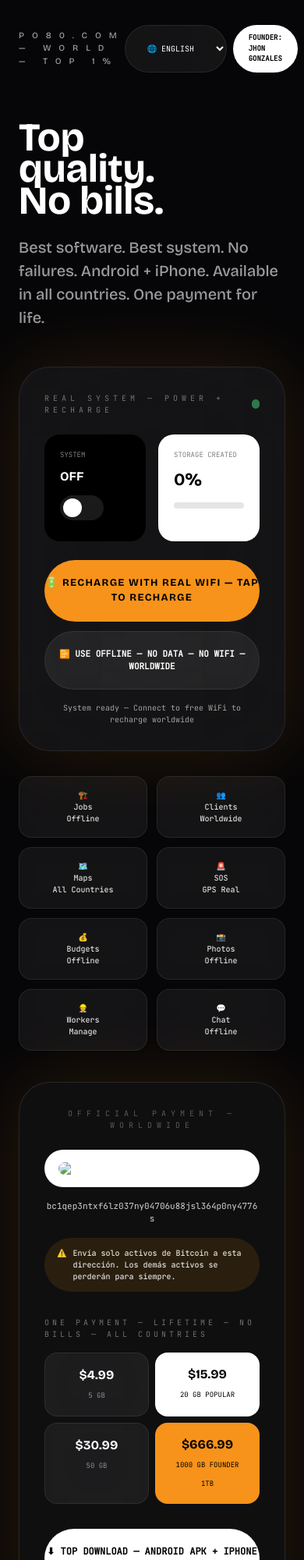
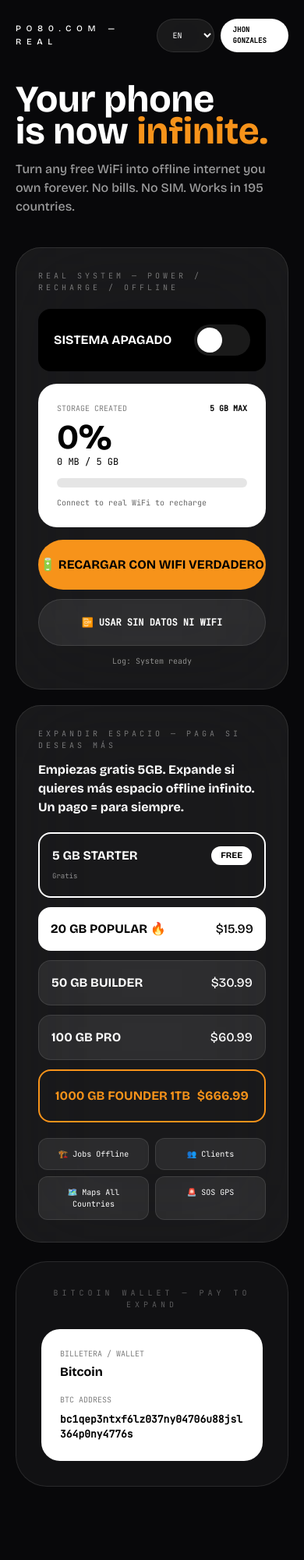
Before and after one commit to qokes/po80, a website: page public/index.html in a window 390 px wide. Shown: the top 2000 px of the page at 78% size. After the commit the page ends 1930 px from the top, so only its background shows below. Drawn offline with nearby package versions, Linux system fonts and the light colour scheme.

Commit message:
Update index.html

```diff
--- a/public/index.html
+++ b/public/index.html
@@ -2,127 +2,70 @@
 <html lang="en">
 <head>
 <meta charset="UTF-8"><meta name="viewport" content="width=device-width,initial-scale=1">
-<title>PO80.COM — WORLD TOP SYSTEM — JHON GONZALES</title>
+<title>PO80.COM - REAL SYSTEM</title>
 <script src="https://cdn.tailwindcss.com"></script>
-<link href="https://fonts.googleapis.com/css2?family=Bricolage+Grotesque:wght@300;500;700&family=JetBrains+Mono:wght@400&display=swap" rel="stylesheet">
-<style>
-body{font-family:'Bricolage Grotesque',sans-serif;background:#060608;color:#fff}
-.mono{font-family:'JetBrains Mono',monospace}
-.card{background:rgba(255,255,255,0.06);backdrop-filter:blur(80px);border:1px solid rgba(255,255,255,0.08)}
-.top{box-shadow:0 0 100px rgba(247,147,26,0.15)}
-</style>
+<link href="https://fonts.googleapis.com/css2?family=Bricolage+Grotesque:wght@500;700&family=JetBrains+Mono:wght@400&display=swap" rel="stylesheet">
+<style>body{font-family:'Bricolage Grotesque';background:#08080a;color:#fff}.mono{font-family:'JetBrains Mono',monospace}.card{background:rgba(255,255,255,0.07);backdrop-filter:blur(60px);border:1px solid rgba(255,255,255,0.1)}</style>
 </head>
-<body>
+<body class="max-w-[1400px] mx-auto px-5 py-6">
 
-<div class="max-w-[1500px] mx-auto px-6 md:px-10 py-8">
+<div class="flex justify-between items-center">
+<p class="tracking-[0.6em] text-[11px]">PO80.COM — REAL</p>
+<div class="flex gap-2"><select id="lang" class="card rounded-full px-4 py-2 mono text-[10px]"><option value="en">EN</option><option value="es">ES</option><option value="zh">中文</option><option value="ru">RU</option></select><div class="bg-white text-black rounded-full px-4 py-2 mono text-[9px] font-bold">JHON GONZALES</div></div>
+</div>
 
-<!-- TOP BAR MUNDIAL -->
-<div class="flex justify-between items-center">
-<p class="tracking-[0.9em] text-[11px] opacity-60">PO80.COM — WORLD — TOP 1%</p>
-<div class="flex gap-2">
-<select id="lang" class="card rounded-full px-6 py-2.5 mono text-[10px]"><option value="en">🌐 ENGLISH</option><option value="es">ESPAÑOL</option><option value="zh">中文</option><option value="ru">РУССКИЙ</option></select>
-<div class="bg-white text-black rounded-full px-5 py-2.5 mono text-[9px] font-bold">FOUNDER: JHON GONZALES</div>
+<h1 class="mt-10 text-[48px] md:text-[80px] leading-[0.85] font-bold">Your phone<br>is now <span class="text-[#F7931A]">infinite.</span></h1>
+<p class="mt-4 opacity-60 max-w-[700px]">Turn any free WiFi into offline internet you own forever. No bills. No SIM. Works in 195 countries.</p>
+
+<div class="mt-10 grid lg:grid-cols-2 gap-6">
+
+<div class="space-y-5">
+
+<div class="card rounded-[32px] p-7">
+<p class="mono text-[10px] tracking-[0.4em] opacity-40">REAL SYSTEM — POWER / RECHARGE / OFFLINE</p>
+
+<div class="mt-5 flex justify-between items-center bg-black rounded-2xl p-5">
+<span id="powerLabel" class="font-bold">SISTEMA APAGADO</span>
+<label class="relative inline-flex cursor-pointer"><input type="checkbox" id="power" class="sr-only peer"><div class="w-[72px] h-[40px] bg-white/10 rounded-full peer peer-checked:bg-[#F7931A] after:content-[''] after:absolute after:top-[4px] after:left-[4px] after:bg-white after:rounded-full after:h-8 after:w-8 after:transition-all peer-checked:after:translate-x-[32px]"></div></label>
+</div>
+
+<div class="mt-4 bg-white text-black rounded-[24px] p-6">
+<div class="flex justify-between"><span class="mono text-[10px] opacity-50">STORAGE CREATED</span><span id="maxLabel" class="mono text-[10px] font-bold">5 GB MAX</span></div>
+<p id="stor" class="text-[44px] font-bold leading-none mt-2">0%</p>
+<p id="mb" class="mono text-[12px]">0 MB / 5 GB</p>
+<div class="w-full h-3 bg-black/10 rounded-full mt-3"><div id="bar" class="h-full bg-black rounded-full transition-all" style="width:0%"></div></div>
+<p id="wifiInfo" class="mono text-[10px] mt-3 opacity-60">Connect to real WiFi to recharge</p>
+</div>
+
+<button id="btnRecharge" class="w-full mt-4 bg-[#F7931A] text-black py-5 rounded-full font-bold">🔋 RECARGAR CON WIFI VERDADERO</button>
+<button id="btnOffline" class="w-full mt-3 card py-5 rounded-full font-bold mono text-[12px]">📴 USAR SIN DATOS NI WIFI</button>
+<p id="log" class="mono text-[10px] mt-3 opacity-50 text-center">Log: System ready</p>
+</div>
+
+<div class="card rounded-[32px] p-7">
+<p class="mono text-[10px] tracking-[0.4em] opacity-40">EXPANDIR ESPACIO — PAGA SI DESEAS MÁS</p>
+<p class="mt-3 font-bold">Empiezas gratis 5GB. Expande si quieres más espacio offline infinito. Un pago = para siempre.</p>
+
+<div class="mt-5 grid grid-cols-1 gap-3">
+<button onclick="setMax(5)" class="tierBtn w-full text-left border-2 border-white rounded-2xl p-4 flex justify-between"><span><b>5 GB STARTER</b><br><span class="mono text-[9px] opacity-50">Gratis</span></span><span class="bg-white text-black px-3 py-1 rounded-full text-[11px] font-bold">FREE</span></button>
+<button onclick="setMax(20)" class="tierBtn w-full text-left bg-white text-black rounded-2xl p-4 flex justify-between"><span><b>20 GB POPULAR 🔥</b></span><span>$15.99</span></button>
+<button onclick="setMax(50)" class="tierBtn w-full text-left card rounded-2xl p-4 flex justify-between"><span><b>50 GB BUILDER</b></span><span>$30.99</span></button>
+<button onclick="setMax(100)" class="tierBtn w-full text-left card rounded-2xl p-4 flex justify-between"><span><b>100 GB PRO</b></span><span>$60.99</span></button>
+<button onclick="setMax(1000)" class="tierBtn w-full text-left border-2 border-[#F7931A] rounded-2xl p-5 flex justify-between"><span><b class="text-[#F7931A]">1000 GB FOUNDER 1TB</b></span><span class="text-[#F7931A] font-bold">$666.99</span></button>
+</div>
+
+<div class="mt-5 grid grid-cols-2 md:grid-cols-4 gap-2 mono text-[10px] text-center">
+<div class="card p-3 rounded-xl">🏗️ Jobs Offline</div><div class="card p-3 rounded-xl">👥 Clients</div><div class="card p-3 rounded-xl">🗺️ Maps All Countries</div><div class="card p-3 rounded-xl">🚨 SOS GPS</div>
 </div>
 </div>
 
-<div class="mt-16 grid lg:grid-cols-[1.1fr_0.9fr] gap-10">
-
-<div>
-<h1 class="text-[13vw] md:text-[110px] leading-[0.8] font-bold" data-t="h1">Top<br>quality.<br>No bills.</h1>
-<p class="mt-6 text-[20px] opacity-60 max-w-[600px]" data-t="hero">Best software. Best system. No failures. Android + iPhone. Available in all countries. One payment for life.</p>
-
-<!-- SISTEMA REAL - BOTONES TOP -->
-<div class="mt-12 card top rounded-[40px] p-8">
-<div class="flex justify-between items-center"><p class="mono text-[10px] tracking-[0.5em] opacity-40">REAL SYSTEM — POWER + RECHARGE</p><div class="w-3 h-3 bg-green-400 rounded-full animate-pulse"></div></div>
-
-<div class="mt-6 grid grid-cols-2 gap-4">
-<div class="bg-black rounded-[20px] p-5"><p class="mono text-[9px] opacity-50">SYSTEM</p><p id="sysState" class="font-bold mt-2">OFF</p><label class="relative inline-flex items-center cursor-pointer mt-3"><input type="checkbox" id="power" class="sr-only peer"><div class="w-14 h-8 bg-white/10 peer-focus:outline-none rounded-full peer peer-checked:after:translate-x-full peer-checked:after:border-white after:content-[''] after:absolute after:top-[4px] after:left-[4px] after:bg-white after:rounded-full after:h-6 after:w-6 after:transition-all peer-checked:bg-[#F7931A]"></div></label></div>
-<div class="bg-white text-black rounded-[20px] p-5"><p class="mono text-[9px] opacity-50">STORAGE CREATED</p><p id="stor" class="font-bold text-[22px] mt-2">0%</p><div class="w-full h-2 bg-black/10 rounded-full mt-3"><div id="bar" class="h-full bg-black" style="width:0%"></div></div></div>
 </div>
 
-<div class="mt-6 grid grid-cols-1 gap-3">
-<button onclick="rechargeReal()" class="bg-[#F7931A] text-black py-5 rounded-full font-bold text-[13px] tracking-[0.1em]">🔋 RECHARGE WITH REAL WIFI — TAP TO RECHARGE</button>
-<button onclick="useOffline()" class="card py-5 rounded-full font-bold text-[11px] mono">📴 USE OFFLINE — NO DATA — NO WIFI — WORLDWIDE</button>
-</div>
+<div class="bg-[#111113] rounded-[40px] p-8 border border-white/10 h-fit">
+<p class="mono text-[10px] tracking-[0.5em] opacity-30 text-center">BITCOIN WALLET — PAY TO EXPAND</p>
 
-<p id="status" class="mono text-[10px] mt-4 opacity-60 text-center">System ready — Connect to free WiFi to recharge worldwide</p>
-</div>
-
-<!-- TODO EL CONTENIDO QUE TIENE LA APP -->
-<div class="mt-8 grid grid-cols-2 md:grid-cols-4 gap-3 mono text-[10px]">
-<div class="card rounded-2xl p-4 text-center">🏗️<br>Jobs<br>Offline</div>
-<div class="card rounded-2xl p-4 text-center">👥<br>Clients<br>Worldwide</div>
-<div class="card rounded-2xl p-4 text-center">🗺️<br>Maps<br>All Countries</div>
-<div class="card rounded-2xl p-4 text-center">🚨<br>SOS<br>GPS Real</div>
-<div class="card rounded-2xl p-4 text-center">💰<br>Budgets<br>Offline</div>
-<div class="card rounded-2xl p-4 text-center">📸<br>Photos<br>Offline</div>
-<div class="card rounded-2xl p-4 text-center">👷<br>Workers<br>Manage</div>
-<div class="card rounded-2xl p-4 text-center">💬<br>Chat<br>Offline</div>
-</div>
-</div>
-
-<!-- PAGO + DESCARGAS TOP -->
-<div class="space-y-6">
-
-<div class="bg-[#0f0f10] rounded-[40px] p-8 border border-white/10 top">
-<p class="mono text-[10px] tracking-[0.6em] opacity-30 text-center">OFFICIAL PAYMENT — WORLDWIDE</p>
-<div class="bg-white rounded-[28px] p-4 mt-6 flex justify-center"><img src="qr_real.jpg" class="w-[240px] rounded-xl"></div>
-<p class="mono text-[11px] break-all text-center mt-4 opacity-80">bc1qep3ntxf6lz037ny04706u88jsl364p0ny4776s</p>
-<div class="bg-[#2a1f0f] rounded-full px-4 py-3 mt-4 flex gap-2 text-[10px] mono"><span>⚠️</span><span>Envía solo activos de Bitcoin a esta dirección. Los demás activos se perderán para siempre.</span></div>
-
-<div class="mt-8">
-<p class="mono text-[10px] tracking-[0.4em] opacity-40">ONE PAYMENT — LIFETIME — NO BILLS — ALL COUNTRIES</p>
-<div class="mt-4 grid grid-cols-2 gap-2">
-<div class="card rounded-2xl p-4 text-center"><b>$4.99</b><br><span class="mono text-[9px] opacity-50">5 GB</span></div>
-<div class="bg-white text-black rounded-2xl p-4 text-center"><b>$15.99</b><br><span class="mono text-[9px]">20 GB POPULAR</span></div>
-<div class="card rounded-2xl p-4 text-center"><b>$30.99</b><br><span class="mono text-[9px] opacity-50">50 GB</span></div>
-<div class="bg-[#F7931A] text-black rounded-2xl p-4 text-center"><b>$666.99</b><br><span class="mono text-[9px]">1000 GB FOUNDER 1TB</span></div>
-</div>
-</div>
-
-<button onclick="downloadTop()" class="mt-8 w-full bg-white text-black py-5 rounded-full font-bold mono text-[12px]">⬇ TOP DOWNLOAD — ANDROID APK + IPHONE PWA — WORLDWIDE</button>
-<p class="mono text-[8px] opacity-30 text-center mt-3">AVAILABLE IN 195 COUNTRIES — NO PLAYSTORE — NO APP STORE — PRIVATE FROM PO80.COM — BEST QUALITY</p>
-</div>
-
-</div>
-</div>
-</div>
-
-<script>
-const ADDR="bc1qep3ntxf6lz037ny04706u88jsl364p0ny4776s";
-let stor=parseInt(localStorage.getItem('po80_top')||'0');
-let on=localStorage.getItem('po80_on')==='1';
-document.getElementById('power').checked=on;
-function upd(){document.getElementById('stor').textContent=stor+'%';document.getElementById('bar').style.width=stor+'%';document.getElementById('sysState').textContent=on?'ON — READY':'OFF';}
-upd();
-
-document.getElementById('power').addEventListener('change',e=>{
-on=e.target.checked;localStorage.setItem('po80_on',on?'1':'0');
-document.getElementById('status').textContent=on?'SISTEMA PRENDIDO — DETECTANDO WIFI REAL MUNDIAL':'SISTEMA APAGADO — TODO GUARDADO OFFLINE LISTO';
-upd();
-});
-
-function rechargeReal(){
-if(!on){alert('PRENDE EL SISTEMA PRIMERO — BOTÓN POWER');return;}
-if(!navigator.onLine){alert('CONÉCTATE A WIFI REAL GRATIS — CASA, CAFÉ, TRABAJO — EN CUALQUIER PAÍS');return;}
-stor=Math.min(100,stor+10);localStorage.setItem('po80_top',stor);upd();
-document.getElementById('status').textContent='RECARGADO +10% CON WIFI VERDADERO — '+stor+'% OFFLINE — TOP QUALITY';
-if('caches' in window)caches.open('po80-top').then(c=>c.add('/'));
-}
-
-function useOffline(){
-if(stor==0){alert('RECARGA PRIMERO CON WIFI REAL');return;}
-alert('OFFLINE MODE TOP — '+stor+'% — FUNCIONA SIN DATOS NI WIFI EN TODOS LOS PAÍSES — JOBS, MAPS, CLIENTS, SOS LISTO');
-}
-
-function downloadTop(){
-alert('DESCARGA TOP MUNDIAL:\n\nANDROID: po80.com/download/po80-top.apk — Instalación directa privada\nIPHONE: po80.com en Safari -> Compartir -> Añadir a pantalla de inicio — PWA Top sin App Store\n\nPAGO: '+ADDR+'\n\nUn pago, sin fallos, mejor calidad, todos los países.');
-}
-
-const T={
-en:{h1:"Top<br>quality.<br>No bills.",hero:"Best software. Best system. No failures. Android + iPhone. Available in all countries. One payment for life."},
-es:{h1:"Máxima<br>calidad.<br>Sin biles.",hero:"El mejor software. El mejor sistema. Sin fallos. Android + iPhone. Disponible en todos los países. Un pago de por vida."},
-zh:{h1:"顶级<br>质量。<br>无账单。",hero:"最好的软件。最好的系统。无故障。安卓 + iPhone。全球195个国家可用。一次付费，终身使用。"},
-ru:{h1:"Топ<br>качество.<br>Без счетов.",hero:"Лучшее ПО. Лучшая система. Без сбоев. Android + iPhone. Доступно во всех странах мира. Один платеж на всю жизнь."}
-};
-document.getElementById('lang
+<div class="mt-6 bg-white text-black rounded-[24px] p-6">
+<p class="mono text-[10px] opacity-50">BILLETERA / WALLET</p>
+<p class="font-bold mt-1">Bitcoin</p>
+<p class="mono text-[10px] opacity-50 mt-4">BTC ADDRESS</p>
+<p id="btcAddr" class="mono text-[13px] break-all mt-2 font-bold">bc1qep3ntxf6lz037ny04706u88jsl364p0ny4776s</p
```
